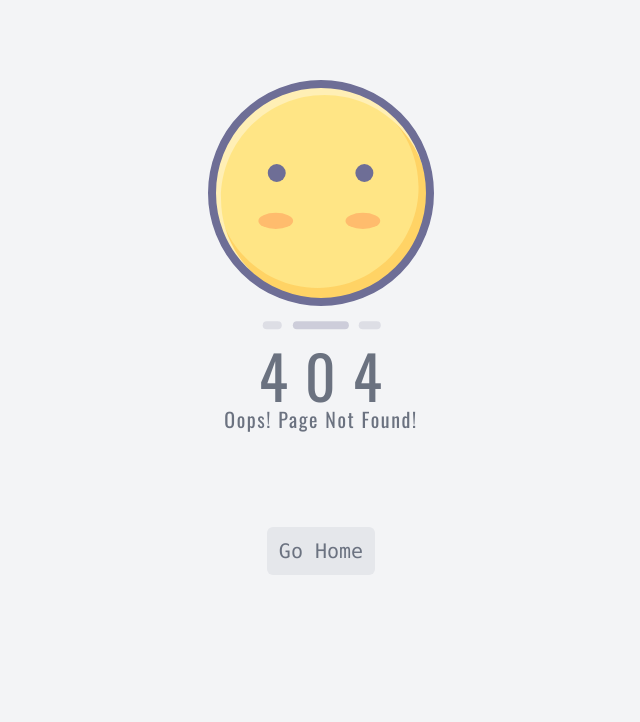
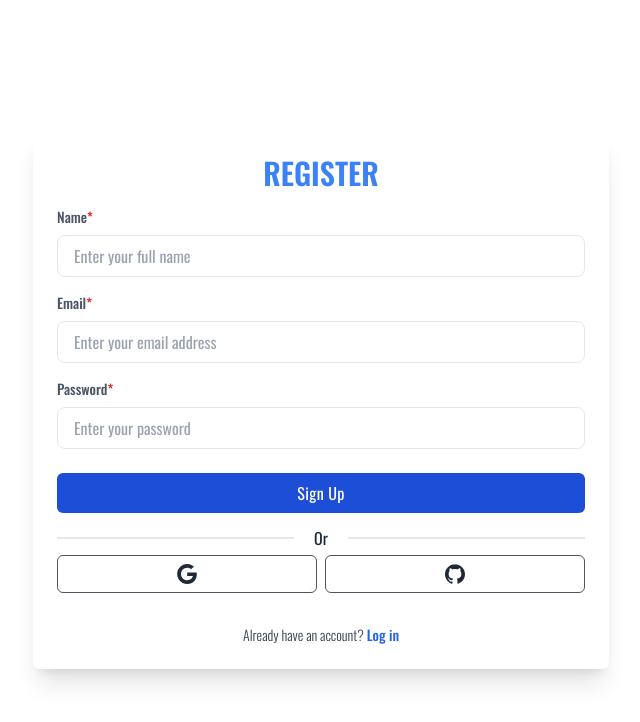
Before and after one commit to rokonroni/task-management-platform-client, a React (Vite) app: page /register in a window 1280 px wide. Before the commit this address had no page. Shown: the top 722 px of the page, without its empty margins (319-959 px from the left). Built offline with nearby package versions, Linux system fonts and the light colour scheme.

Commit message:
Register page added

```diff
--- a/src/pages/Login/Login.jsx
+++ b/src/pages/Login/Login.jsx
@@ -41,7 +41,7 @@ const Login = () => {
           <form onSubmit={handleSubmit} className="mt-6">
             <div className="mb-2">
               <label className="block text-sm font-semibold text-gray-800">
-                Email
+                Email<span className="text-red-600">*</span>
               </label>
               <input
                 type="email"
@@ -52,7 +52,7 @@ const Login = () => {
             </div>
             <div className="mb-2">
               <label className="block text-sm font-semibold text-gray-800">
-                Password
+                Password<span className="text-red-600">*</span>
               </label>
               <input
                 type="password"
--- /dev/null
+++ b/src/pages/Register/Register.jsx
@@ -0,0 +1,154 @@
+/* eslint-disable no-useless-escape */
+import { useRef, useState } from "react";
+import { Link, useNavigate } from "react-router-dom";
+import { Helmet } from "react-helmet-async";
+import Swal from "sweetalert2";
+import useAuth from "../../hooks/useAuth";
+import { useForm } from "react-hook-form";
+import useAxiosPublic from "../../hooks/useAxiosPublic";
+import axios from "axios";
+import SocialLogin from "../../components/SocialLogin/SocialLogin";
+
+const Register = () => {
+  const { signUp, updateUserProfile } = useAuth();
+  const navigate = useNavigate();
+  const fileInputRef = useRef(null);
+  const axiosPublic = useAxiosPublic();
+  const {
+    register,
+    handleSubmit,
+    reset,
+    setValue,
+    formState: { errors },
+  } = useForm();
+
+
+
+
+  const onSubmit = async (data) => {
+
+  };
+
+  return (
+    <>
+      <Helmet>
+        <title>Registration</title>
+      </Helmet>
+      <div className="relative lg:py-20 py-10 flex flex-col justify-center min-h-screen overflow-hidden">
+        <div className="w-full p-6 m-auto bg-white rounded-md shadow-xl lg:max-w-xl">
+          <h1 className="text-3xl font-semibold text-center text-blue-500 uppercase">
+            Register
+          </h1>
+          <form onSubmit={handleSubmit(onSubmit)}>
+            <div className="mt-4">
+              <label
+                className="block mb-2 text-sm font-medium text-gray-600 dark:text-gray-200"
+                htmlFor="LoggingEmailAddress"
+              >
+                Name
+                <span className="text-red-600">*</span>
+              </label>
+              <input
+                type="text"
+                name="name"
+                {...register("name", { required: true })}
+                placeholder="Enter your full name"
+                className="block w-full px-4 py-2 text-gray-700 bg-white border rounded-lg dark:bg-gray-800 dark:text-gray-300 dark:border-gray-600 focus:border-blue-400 focus:ring-opacity-40 dark:focus:border-blue-300 focus:outline-none focus:ring focus:ring-blue-300"
+              />
+              {errors.name && (
+                <span className="text-red-600 mt-2 ">*Name is required</span>
+              )}
+            </div>
+            <div className="mt-4">
+              <label
+                className="block mb-2 text-sm font-medium text-gray-600 dark:text-gray-200"
+                htmlFor="LoggingEmailAddress"
+              >
+                Email
+                <span className="text-red-600">*</span>
+              </label>
+              <input
+                type="email"
+                name="email"
+                {...register("email", { required: true })}
+                placeholder="Enter your email address"
+                className="block w-full px-4 py-2 text-gray-700 bg-white border rounded-lg dark:bg-gray-800 dark:text-gray-300 dark:border-gray-600 focus:border-blue-400 focus:ring-opacity-40 dark:focus:border-blue-300 focus:outline-none focus:ring focus:ring-blue-300"
+              />
+              {errors.email && (
+                <span className="text-red-600 mt-2 ">*Email is required</span>
+              )}
+            </div>
+            <div className="mt-4">
+              <div className="flex justify-between">
+                <label
+                  className="block mb-2 text-sm font-medium text-gray-600 dark:text-gray-200"
+                  htmlFor="loggingPassword"
+                >
+                  Password
+                  <span className="text-red-600">*</span>
+                </label>
+              </div>
+              <input
+                type="password"
+                name="password"
+                {...register("password", {
+                  required: true,
+                  minLength: 8,
+                  maxLength: 20,
+                  pattern:
+                    /^(?=.*[A-Za-z])(?=.*\d)(?=.*[@$!%*#?&])[A-Za-z\d@$!%*#?&]{8,}$/,
+                })}
+                placeholder="Enter your password"
+                className="block w-full px-4 py-2 text-gray-700 bg-white border rounded-lg dark:bg-gray-800 dark:text-gray-300 dark:border-gray-600 focus:border-blue-400 focus:ring-opacity-40 dark:focus:border-blue-300 focus:outline-none focus:ring focus:ring-blue-300"
+              />
+
+              {errors.password?.type === "required" && (
+                <span className="text-blue-600 mt-2 ">
+                  *Password is required
+                </span>
+              )}
+              {errors.password?.type === "minLength" && (
+                <span className="text-blue-600 mt-2 ">
+                  *Password must be 8 characters
+                </span>
+              )}
+              {errors.password?.type === "maxLength" && (
+                <span className="text-blue-600 mt-2 ">
+                  *Password must be less then 20 characters
+                </span>
+              )}
+              {errors.password?.type === "pattern" && (
+                <span className="text-blue-600 mt-2 ">
+                  *Minimum eight characters, at least one letter, one number and
+                  one special character
+                </span>
+              )}
+            </div>
+            <div className="mt-6">
+              <button
+                type="submit"
+                className="w-full px-4 py-2 tracking-wide text-white transition-colors duration-200 transform bg-blue-700 rounded-md hover:bg-blue-600 focus:outline-none focus:bg-blue-600"
+              >
+                Sign Up
+              </button>
+            </div>
+          </form>
+          <SocialLogin />
+
+          <p className="mt-8 text-sm font-light text-center text-gray-700">
+            {" "}
+            Already have an account?{" "}
+            <Link
+              to="/login"
+              className="font-medium text-blue-600 hover:underline"
+            >
+              Log in
+            </Link>
+          </p>
+        </div>
+      </div>
+    </>
+  );
+};
+
+export default Register;
--- a/src/routes/Routes.jsx
+++ b/src/routes/Routes.jsx
@@ -7,6 +7,7 @@ import DashBoard from "../pages/Dashboard/Dashboard";
 import ManageTask from "../pages/ManageTask/ManageTask";
 import AddTask from "../pages/AddTask/AddTask";
 import Login from "../pages/Login/Login";
+import Register from "../pages/Register/Register";
 
 const router = createBrowserRouter([
   {
@@ -21,6 +22,10 @@ const router = createBrowserRouter([
       {
         path: "login",
         element: <Login />,
+      },
+      {
+        path: "register",
+        element: <Register />,
       },
     ],
   },
```
